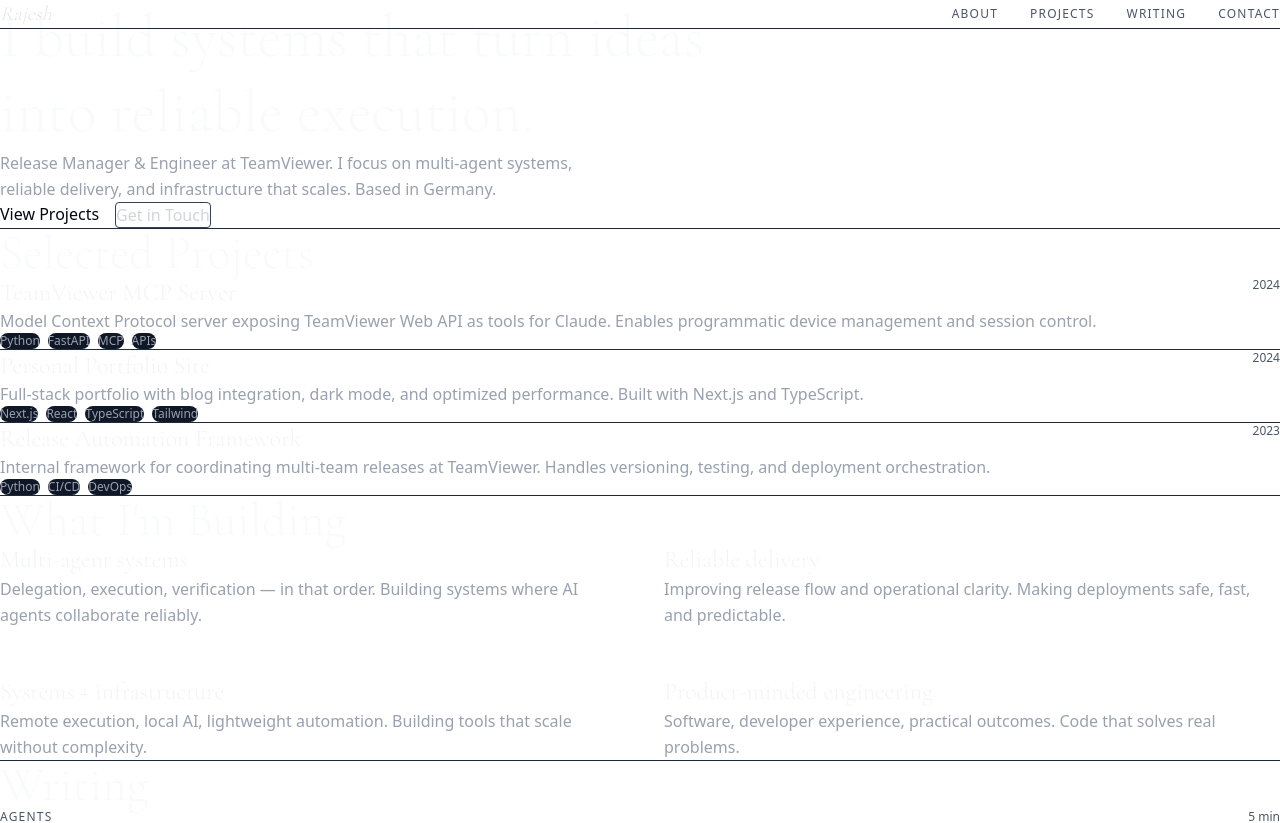
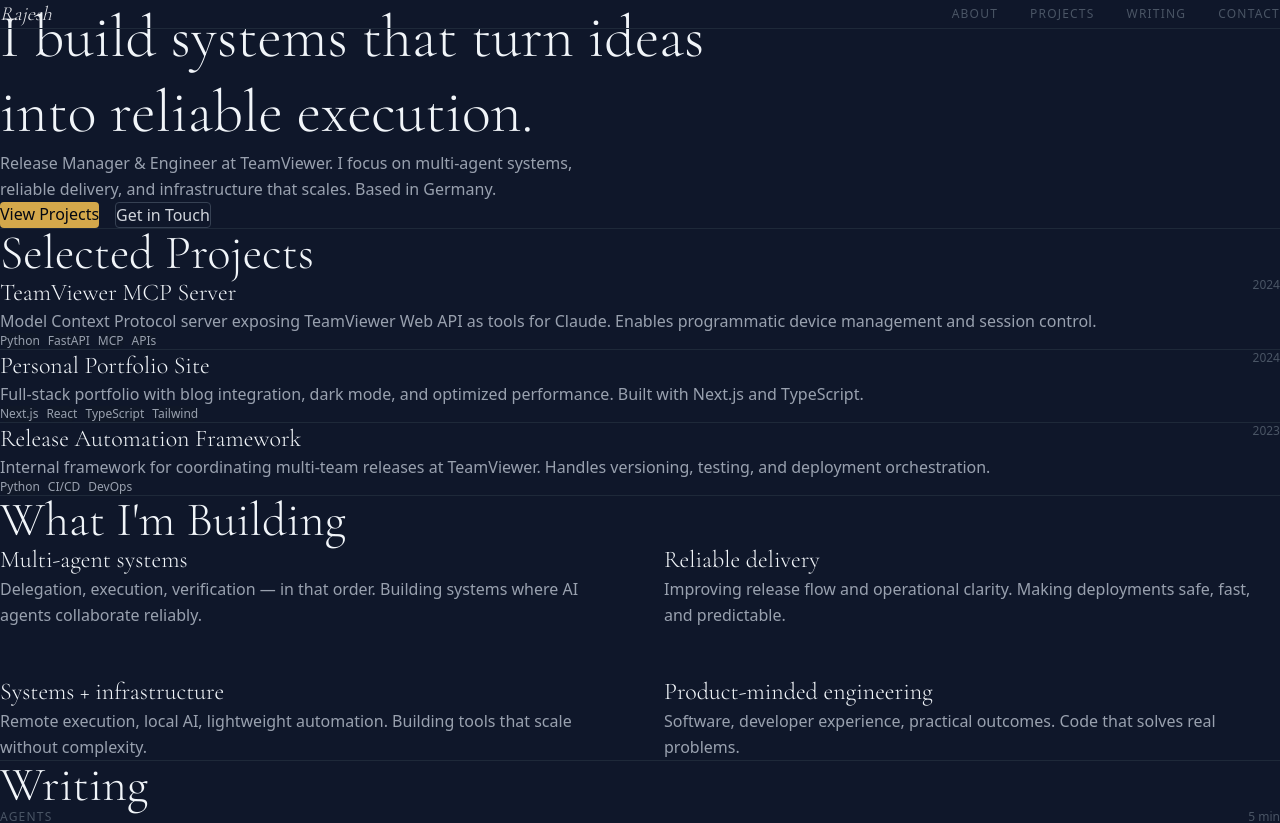
Before and after one commit to RajeshHuria/personal-site, a Next.js app: page / in a window 1280 px wide. Shown: the top 823 px of the page. Built offline with nearby package versions, Linux system fonts and the light colour scheme; a web font is replaced by a local one.

Commit message:
fix: force dark theme with inline styles
Skip Tailwind dark mode complexity. Use direct color values:
- Dark background: #0f172a
- Light text: #f1f5f9
- Gold accent: #d4a84b

Set in layout, globals, and main page with inline styles.

Co-Authored-By: Claude Haiku 4.5 <noreply@anthropic.com>

```diff
--- a/app/globals.css
+++ b/app/globals.css
@@ -3,6 +3,9 @@
 @theme {
   --font-serif: 'Cormorant Garamond', Georgia, serif;
   --font-mono: 'DM Mono', monospace;
+  --color-bg: #0f172a;
+  --color-text: #f1f5f9;
+  --color-accent: #d4a84b;
 }
 
 * {
@@ -16,6 +19,8 @@ html {
 }
 
 body {
+  background-color: #0f172a;
+  color: #f1f5f9;
   font-family: system-ui, -apple-system, sans-serif;
   font-weight: 400;
   -webkit-font-smoothing: antialiased;
@@ -24,4 +29,5 @@ body {
 h1, h2, h3, h4, h5, h6 {
   font-family: var(--font-serif);
   font-weight: 300;
+  color: #f1f5f9;
 }
--- a/app/layout.tsx
+++ b/app/layout.tsx
@@ -31,9 +31,9 @@ export default function RootLayout({
   return (
     <html
       lang="en"
-      className={`${serif.variable} ${mono.variable} h-full antialiased dark`}
+      className={`${serif.variable} ${mono.variable} h-full antialiased`}
     >
-      <body className="min-h-full flex flex-col bg-gray-950 text-gray-50">{children}</body>
+      <body className="min-h-full flex flex-col" style={{ backgroundColor: "#0f172a", color: "#f1f5f9" }}>{children}</body>
     </html>
   );
 }
--- a/app/page.tsx
+++ b/app/page.tsx
@@ -9,7 +9,7 @@ export default function Page() {
   return (
     <>
       <Header />
-      <main className="bg-white dark:bg-gray-950 text-gray-900 dark:text-gray-100 min-h-screen">
+      <main style={{ backgroundColor: "#0f172a", color: "#f1f5f9" }} className="min-h-screen">
         <Hero />
         <Projects />
         <Focus />
```
